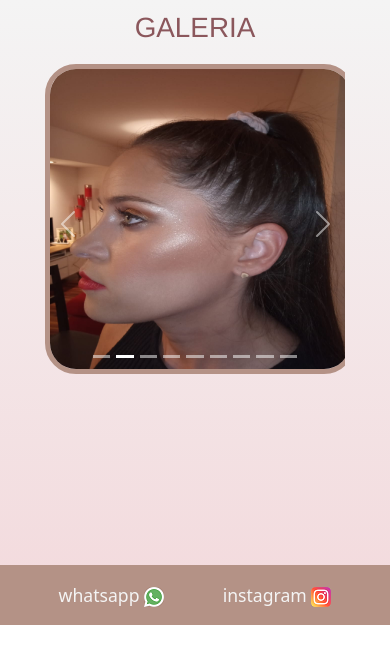
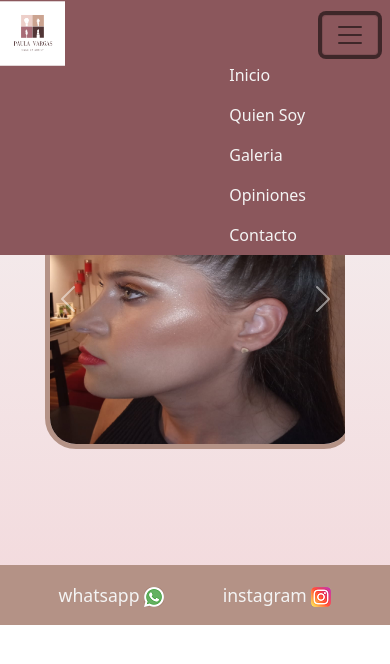
Before and after one commit to MauroSVargas/repositorio-general-curso-desarrollo-web-coder, a plain HTML site: page pages/galeria.html in a window 390 px wide. Both pictures are taken after a click on the button "Toggle navigation". Drawn offline with nearby package versions, Linux system fonts and the light colour scheme.

Commit message:
Revert "se añadio icono de pagina, navbar responsive al centro y correciones"
This reverts commit c3f5549f5783b47ccc259c31ffff082183390a72.

```diff
--- a/css/proyecto.css
+++ b/css/proyecto.css
@@ -23,7 +23,6 @@ h1, h3{
 
 a{
     text-decoration: none;
-    color: white
 }
 
 @media (min-width: 1200px) {
@@ -61,34 +60,25 @@ a{
 
 .navbar-light .navbar-nav .nav-link.active{
     color: #f4f4f4;
-    transition: all .7s;
 }
 
-.navbar-light .navbar-nav .nav-link.active:hover{
-    font-size: 1.8rem;
+.navbar-light .navbar-nav .nav-link{
+    color: #f4f4f4;
 }
 
 .bg {
+    /*--bs-bg-opacity: 0;*/
     background-color: #8B575C;
 }
 
-.navbar, .container-fluid{
+.navbar{
     padding: 0;
 }
 
-.navbar-collapse{
-    justify-content: flex-end;
-}
-
-.navbar-nav{
-    align-items: center;
-
-}
 .icono__pagina{
     width: 65px;
     height: 65px;
     margin-top: 1px;
-    margin-left: 0;
     transition: all .8s;
 }
 
@@ -143,10 +133,18 @@ a{
 }
 
 @media (max-width:992px) {
-    .icono__pagina, .icono__pagina:hover{
-        transition: none;
-        transform: none;
+    .navbar-toggler{
+        margin-top: 15px;
     }
+    .navbar{
+        align-items: flex-start;
+    }
+    .icono__pagina:hover{
+        transform: scale(4,4) translate(23px, 24px);
+    }
+    .navbar-collapse{
+        justify-content: flex-start;
+     }
 }
 @media (max-width:400px) {
     .imagen__portada{
@@ -288,23 +286,21 @@ a{
     "header"
     "opiniones"
     "footer";
-    grid-template-rows: 75px auto 60px;
+    grid-template-rows: 75px 585px 60px;
     background-image: linear-gradient(#f4f4f4,#f3d9dc);
 }
 
-.container{
-    grid-area: opiniones;
-    padding: 0;
+.container-fluid{
+    width: auto;
+    margin-right: 0;
 }
 
 .row{
-    display: flex;
-    gap: 100px;
-    margin: 85px 0;
-    justify-content: center;
+    grid-area: opiniones;
+    justify-content: space-around;
+    margin-top: 100px;
     flex-wrap: wrap;
-
- }
+}
 
 .card{
     border-style: outset;
@@ -322,12 +318,6 @@ a{
     height: 100px;
 }
 
-@media (max-width:1199px) {
-    #opiniones__grid{
-        grid-template-rows: 75px auto 60px
-    }
-
-}
 @media (max-width:992px) {
     #opiniones__grid{
         grid-template-rows: 75px auto 60px;
--- a/pages/galeria.html
+++ b/pages/galeria.html
@@ -8,70 +8,78 @@
     <link rel="stylesheet" href="../bootstrap-5.1.3-dist/css/bootstrap.min.css">
     <link rel="stylesheet" href="../css/proyecto.css">
     <link href="https://fonts.googleapis.com/css2?family=League+Gothic&display=swap" rel="stylesheet">
-    <link rel="icon" href="../img/icono-de-pagina.jpg">
+    <link rel="icon" href="../img/icono-de-pagina.ico">
     <title>PaulaMakeup</title>
 </head>
 <body>
 
     <div id="galeria__grid">
 
+        <header id="header">
+            <nav class="navbar navbar-expand-lg navbar-light bg">
+              <img src="../img/icono-de-pagina.jpg"  class="icono__pagina" alt="">
 
+                <div class="container-fluid">
+                  <a class="navbar-brand" href="#"></a>
+                  <button class="navbar-toggler" type="button" data-bs-toggle="collapse" data-bs-target="#navbarNav" aria-controls="navbarNav" aria-expanded="false" aria-label="Toggle navigation">
+                    <span class="navbar-toggler-icon"></span>
+                  </button>
+                  <div class="collapse navbar-collapse" id="navbarNav">
+                    <ul class="navbar-nav">
+                      <li class="nav-item">
+                        <a class="nav-link active" aria-current="page" href="../index.html">Inicio</a>
+                      </li>
+                      <li class="nav-item">
+                        <a class="nav-link" href="quien-soy.html">Quien Soy</a>
+                      </li>
+                      <li class="nav-item">
+                        <a class="nav-link" href="galeria.html">Galeria</a>
+                      </li>
+                      <li class="nav-item">
+                        <a class="nav-link" href="opiniones.html">Opiniones</a>
+                      </li>
+                      <li class="nav-item">
+                        <a class="nav-link" href="contacto.html">Contacto</a>
+                      </li>
+                    </ul>
+                  </div>
+                </div>
+              </nav>
+        </header>
 
         <section class="contenerdor__galeria">
 
         <h1 class="animate__animated animate__fadeInDown">GALERIA</h1>
         <div id="carouselExampleFade" class="carousel slide carousel-fade" data-bs-ride="carousel">
-
-          <div class="carousel-indicators">
-            <button type="button" data-bs-target="#carouselExampleIndicators" data-bs-slide-to="0" class="active" aria-current="true" aria-label="Slide 1"></button>
-            <button type="button" data-bs-target="#carouselExampleIndicators" data-bs-slide-to="1" aria-label="Slide 2"></button>
-            <button type="button" data-bs-target="#carouselExampleIndicators" data-bs-slide-to="2" aria-label="Slide 3"></button>
-            <button type="button" data-bs-target="#carouselExampleIndicators" data-bs-slide-to="3" aria-label="Slide 4"></button>
-            <button type="button" data-bs-target="#carouselExampleIndicators" data-bs-slide-to="4" aria-label="Slide 5"></button>
-            <button type="button" data-bs-target="#carouselExampleIndicators" data-bs-slide-to="5" aria-label="Slide 6"></button>
-            <button type="button" data-bs-target="#carouselExampleIndicators" data-bs-slide-to="6" aria-label="Slide 7"></button>
-            <button type="button" data-bs-target="#carouselExampleIndicators" data-bs-slide-to="7" aria-label="Slide 8"></button>
-            <button type="button" data-bs-target="#carouselExampleIndicators" data-bs-slide-to="8" aria-label="Slide 9"></button>
-          </div>
-
             <div class="carousel-inner">
               <div class="carousel-item active">
                 <img src="../img/imagen_galeria1.jpeg" class= "d-block w-100" alt="...">
               </div>
-
               <div class="carousel-item">
                 <img src="../img/imagen_galeria2.jpeg" class="d-block w-100" alt="...">
               </div>
-
               <div class="carousel-item">
                 <img src="../img/imagen_galeria3.jpeg" class="d-block w-100" alt="...">
               </div>
-
               <div class="carousel-item">
                 <img src="../img/imagen_galeria4.jpeg" class="d-block w-100" alt="...">
               </div>
-
               <div class="carousel-item">
                 <img src="../img/imagen_galeria5.jpeg" class="d-block w-100" alt="...">
               </div>
-
               <div class="carousel-item">
                 <img src="../img/imagen_galeria6.jpeg" class="d-block w-100" alt="...">
               </div>
-
               <div class="carousel-item">
                 <img src="../img/imagen_galeria7.jpeg" class="d-block w-100" alt="...">
               </div>
-
               <div class="carousel-item">
                 <img src="../img/imagen_galeria8.jpeg" class="d-block w-100" alt="...">
               </div>
-
               <div class="carousel-item">
                 <img src="../img/imagen_galeria9.jpeg" class="d-block w-100" alt="...">
               </div>
             </div>
-
             <button class="carousel-control-prev" type="button" data-bs-target="#carouselExampleFade" data-bs-slide="prev">
               <span class="carousel-control-prev-icon" aria-hidden="true"></span>
               <span class="visually-hidden">Previous</span>
```
Also changed, not shown: index.html (+32 -1 lines), pages/contacto.html (+6 -7 lines), pages/opiniones.html (+33 -3 lines), pages/quien-soy.html (+33 -6 lines). Lines whose indentation alone changed are shown as unchanged.
